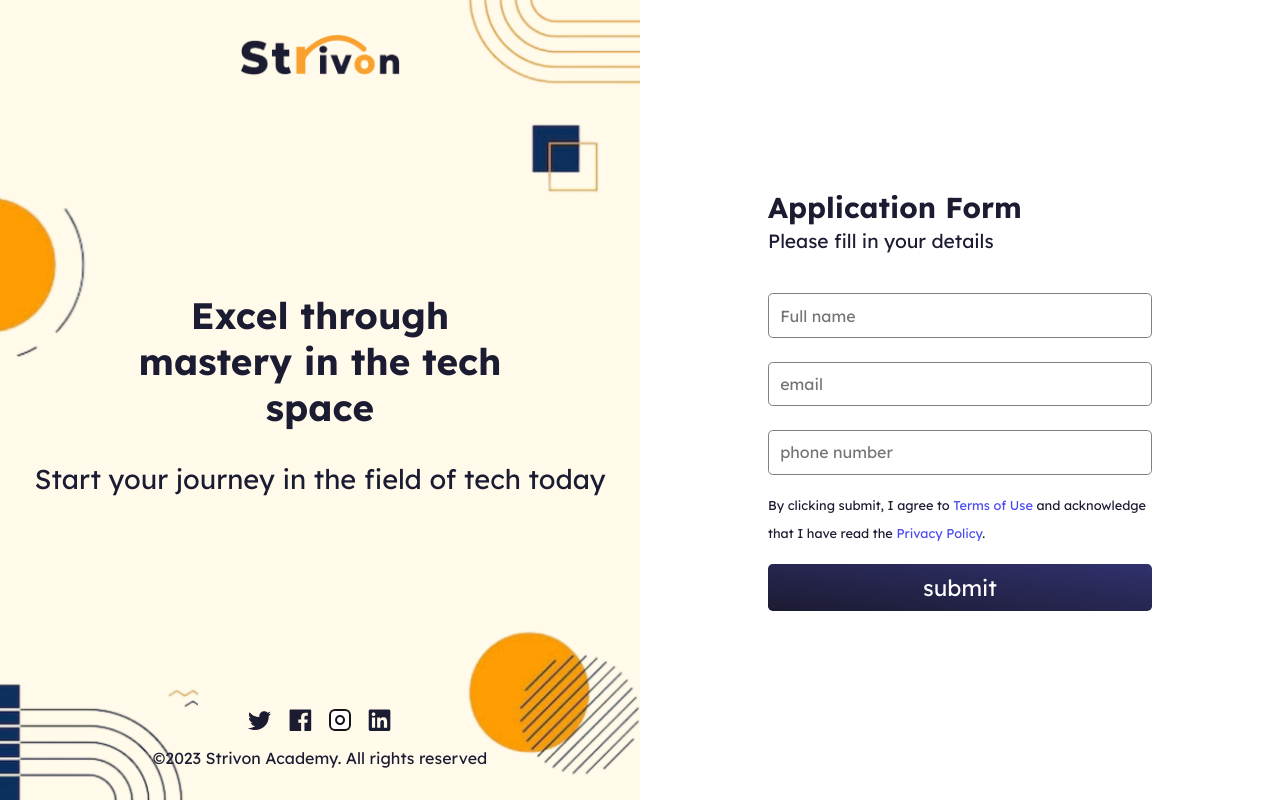
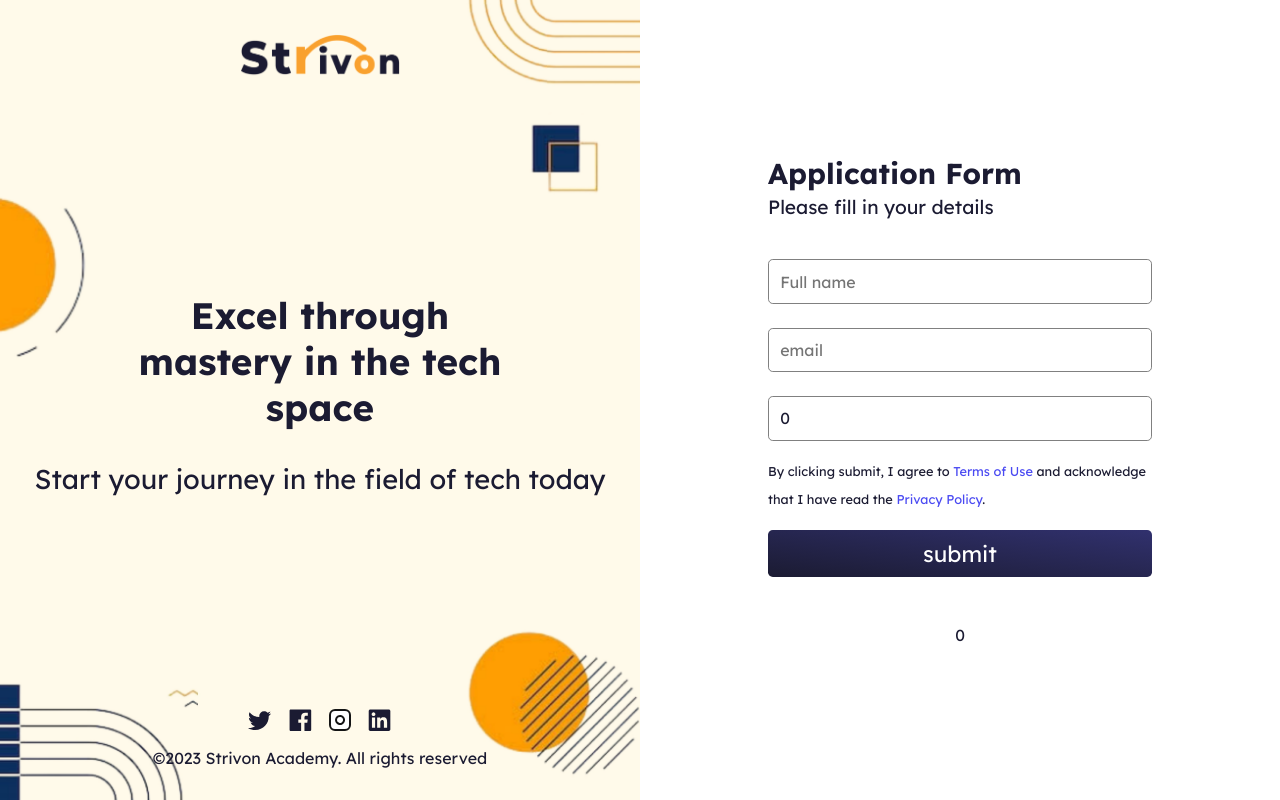
Before and after one commit to Doziechuks/strivon-main, a React (Create React App) app in the folder strivon-frontend/: page /apply in a window 1280 px wide. Built offline with nearby package versions, Linux system fonts and the light colour scheme.

Commit message:
updated api endpoint for registration

```diff
--- a/strivon-frontend/src/pages/registrationPage/Register.jsx
+++ b/strivon-frontend/src/pages/registrationPage/Register.jsx
@@ -1,15 +1,55 @@
-import React, { useEffect } from "react";
+import React, { useEffect, useState } from "react";
 import styles from "./Register.module.css";
 import { Seo } from "../../utils/seo";
 import { Link, useNavigate } from "react-router-dom";
+import axios from "axios";
 
 import logo from "../../assets/images/strivon1.png";
 import CustomInput from "../../utils/customInput/CustomInput";
 import CustomButton from "../../utils/customButton/CustomButton";
 import FormBanner from "../../utils/formBanner/FormBanner";
 
+const initialUser = { fullname: "", email: "", phone: 0 };
 const Register = () => {
+  const [user, setUser] = useState(initialUser);
+  const [error, setError] = useState("");
   const navigate = useNavigate();
+
+  const handleChange = (e) => {
+    const { name, value } = e.target;
+    setUser((currentUser) => ({
+      ...currentUser,
+      [name]: value,
+    }));
+    setError("");
+  };
+
+  const handleSubmit = async (e) => {
+    e.preventDefault();
+    const url = "https://strivonacademy.com/phpapi/api/register.php";
+    let fData = new FormData();
+    fData.append("fullname", user.fullname);
+    fData.append("phone", user.phone);
+    fData.append("email", user.email);
+    if (
+      user.fullname.trim() === "" ||
+      user.email.trim() === "" ||
+      user.phone.trim() === ""
+    ) {
+      setError("inputs cannot be empty");
+      return;
+    }
+    try {
+      const res = await axios.post(url, fData);
+      if (res) {
+        console.log(res);
+      }
+    } catch (error) {
+      console.log(error.message);
+      setError("something went wrong");
+    }
+  };
+
   useEffect(() => {
     Seo({
       title: "Apply || start your journey towards growing you career in tech",
@@ -91,15 +131,39 @@ const Register = () => {
             <p>Please fill in your details correctly</p>
           </div>
         </div>
-        <form className={styles.formBox} action="" method="post">
-          <CustomInput placeholder="Full name" type="name" required />
-          <CustomInput placeholder="email" type="email" required />
-          <CustomInput placeholder="phone number" type="number" required />
+        <form className={styles.formBox} onSubmit={handleSubmit}>
+          <CustomInput
+            placeholder="Full name"
+            type="name"
+            name="fullname"
+            value={user.fullname}
+            onChange={handleChange}
+            required
+          />
+          <CustomInput
+            placeholder="email"
+            type="email"
+            name="email"
+            value={user.email}
+            onChange={handleChange}
+            required
+          />
+          <CustomInput
+            placeholder="phone number"
+            type="number"
+            name="phone"
+            value={user.phone}
+            onChange={handleChange}
+            required
+          />
           <div className={styles.termsBox}>
             By clicking submit, I agree to <Link>Terms of Use</Link> and
             acknowledge that I have read the <Link>Privacy Policy</Link>.
           </div>
           <CustomButton title="submit" />
+          <span>{user.fullname}</span>
+          <span>{user.email}</span>
+          <span>{user.phone}</span>
         </form>
       </section>
     </main>
```
